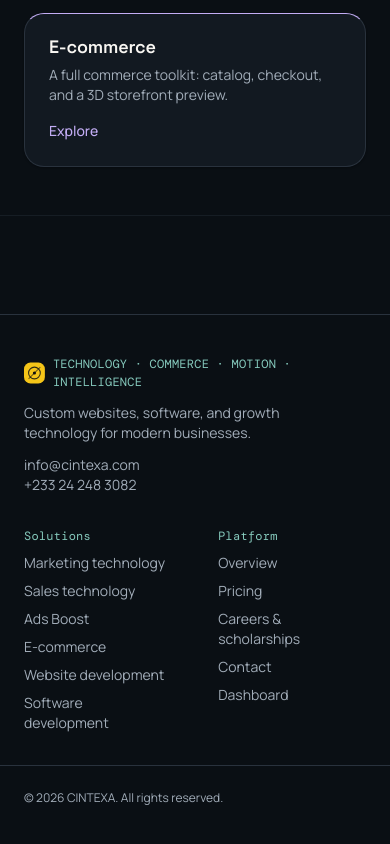
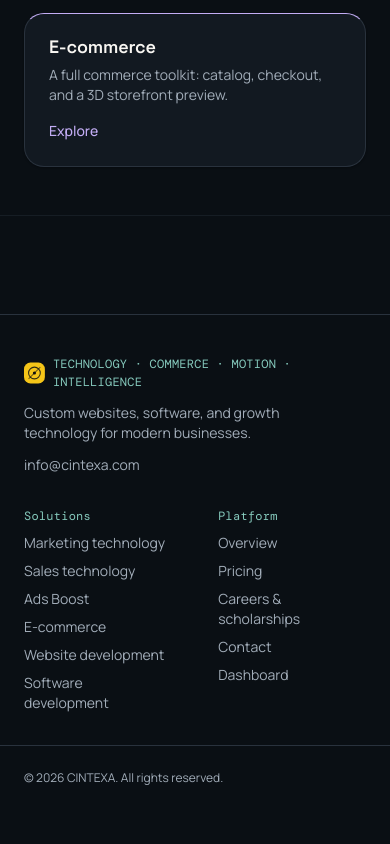
Before and after one commit to kyleel2249/CintexaWeb, a React (Vite) app in the folder artifacts/cintexa/: page / in a window 390 px wide. Shown: the part 4106-4950 px from the top of the page. Built offline with nearby package versions, Linux system fonts and the light colour scheme; no server answers.

Commit message:
Footer: remove contact phone number from site bottom

```diff
--- a/artifacts/cintexa/src/components/layout/SiteFooter.tsx
+++ b/artifacts/cintexa/src/components/layout/SiteFooter.tsx
@@ -41,10 +41,6 @@ export function SiteFooter() {
             <a href="mailto:info@cintexa.com" className="hover:text-[hsl(var(--fg))]">
               info@cintexa.com
             </a>
-            <br />
-            <a href="tel:+233242483082" className="hover:text-[hsl(var(--fg))]">
-              +233 24 248 3082
-            </a>
           </p>
         </div>
         <div className="flex gap-12">
```
